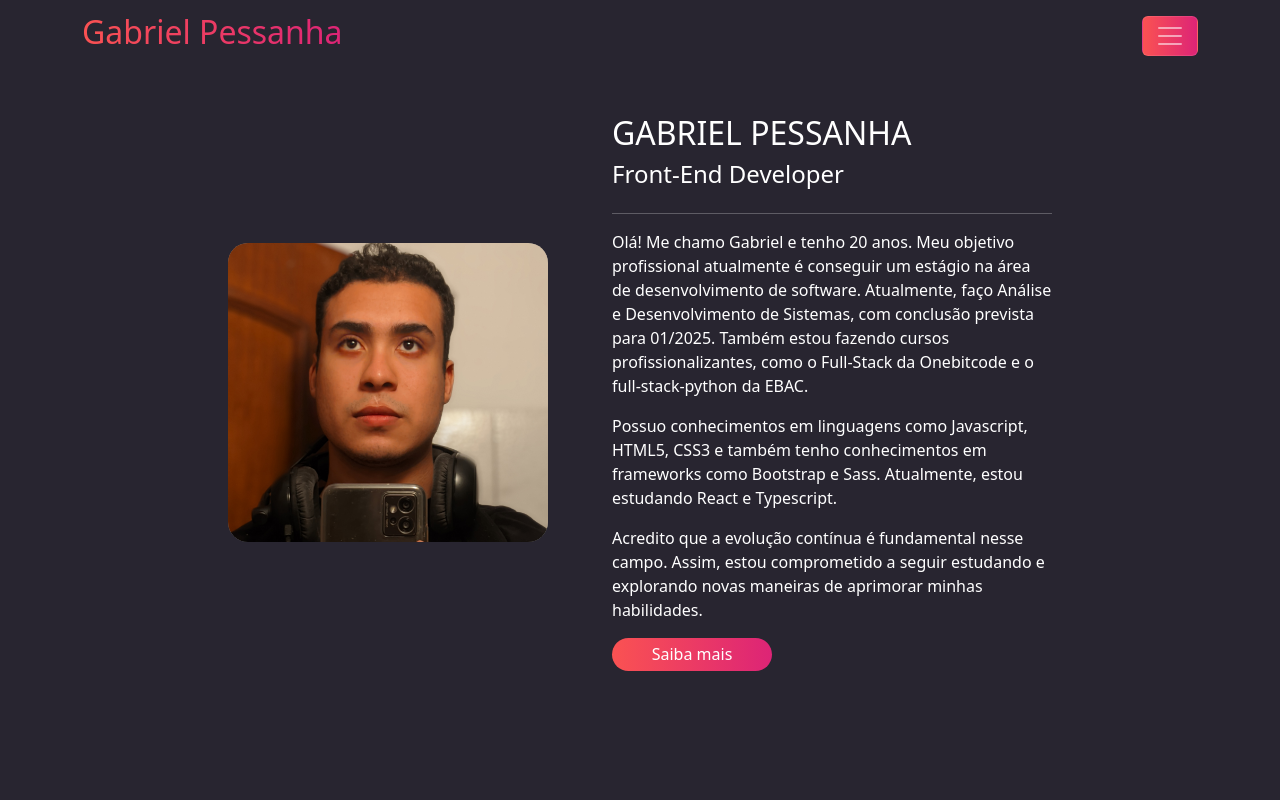
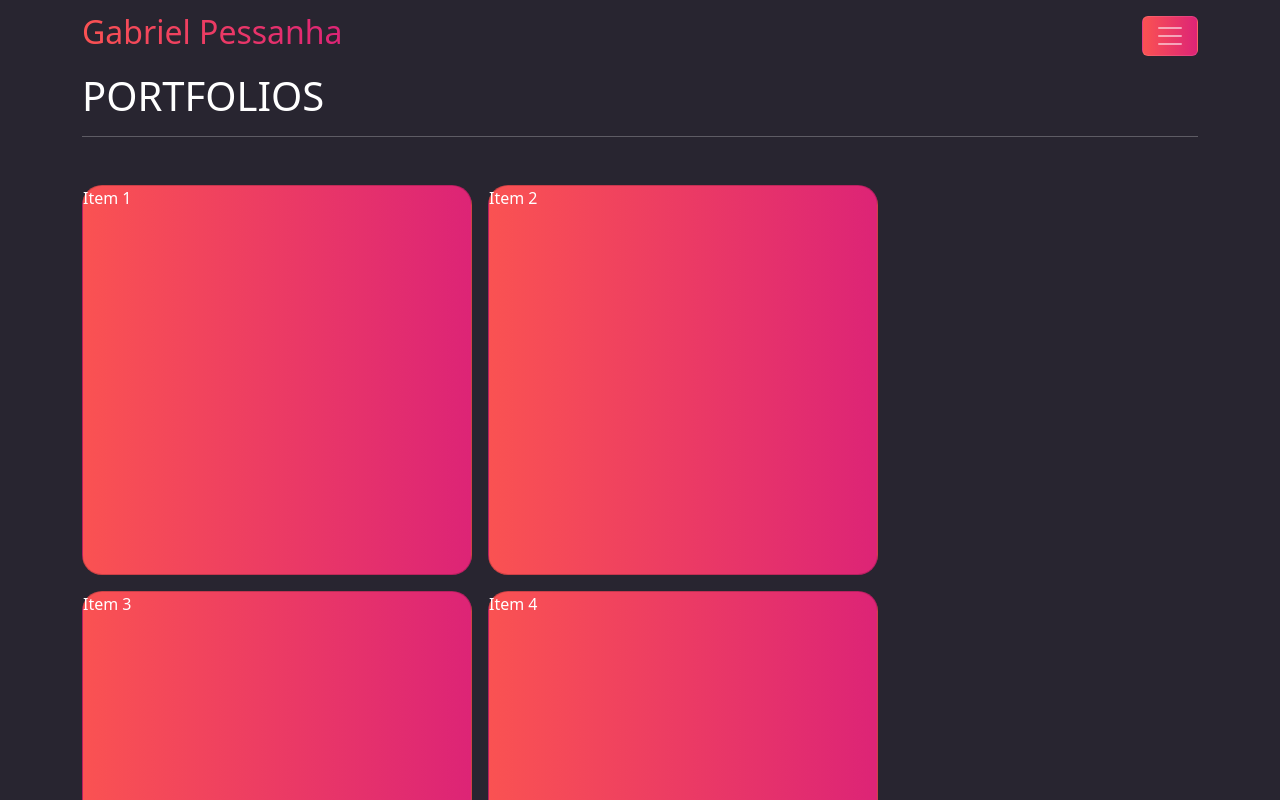
Before and after one commit to gabrielspessanha/portifolio, a React (Vite) app: page / in a window 1280 px wide. Shown: the top 800 px of the page. Built offline with nearby package versions, Linux system fonts and the light colour scheme.

Commit message:
fazendo o layote do portfolio

```diff
--- a/src/App.jsx
+++ b/src/App.jsx
@@ -1,5 +1,7 @@
 import { About } from "./components/About";
+import { Contact } from "./components/Contact";
 import { Header } from "./components/Header";
+import { Portfolio } from "./components/Portfolio";
 
 
 
@@ -10,7 +12,7 @@ function App() {
   return (
    <div id="portifolio">
     <Header />
-    <About />
+    <Portfolio />
    </div>
   )
 }
--- a/src/components/About/index.jsx
+++ b/src/components/About/index.jsx
@@ -9,9 +9,9 @@ export function About(){
                 <img src={Avatar} alt="Gabriel pessanha" />
             </div>
             <div className='about-text'>
-                <h2>GABRIEL PESSANHA</h2>
-                <h4>Front-End <span>Developer</span></h4>
+                <h4 className="title-about">DESENVOLVEDOR <span>FRONT-END</span></h4>
                 <hr />
+                <p className="title-about">SOBRE</p>
 
                 <p>Olá! Me chamo Gabriel e tenho 20 anos. Meu objetivo profissional atualmente é conseguir um estágio na área de desenvolvimento de software. Atualmente, faço Análise e Desenvolvimento de Sistemas, com conclusão prevista para 01/2025. Também estou fazendo cursos profissionalizantes, como o Full-Stack da Onebitcode e o full-stack-python da EBAC.</p>
 
--- a/src/components/About/styles.scss
+++ b/src/components/About/styles.scss
@@ -18,6 +18,13 @@
             border-radius: 20px;
         }
     }
+    .title-about{
+        font-size: 1.5rem;
+        font-weight: 800;
+        background:$gradient;
+        -webkit-background-clip: text;
+        -webkit-text-fill-color: transparent;
+    }
 
     .about-text{
         max-width: 440px;
@@ -34,6 +41,11 @@
             background: $gradient;
             color: #fff;
             border: none;
+            transition: .2s;
+
+            &:hover{
+                transform: scale(1.15);
+            }
         }
 
     }
--- a/src/components/Contact/index.jsx
+++ b/src/components/Contact/index.jsx
@@ -1,33 +1,32 @@
 
 import {AiFillPhone, AiOutlineMail, AiFillEnvironment } from "react-icons/ai"
 
-
+import './styles.scss';
 
 export function Contact(){
     return(
-       <section id="information">
+       <section className="container" id="information">
+            <h1>CONTATO</h1>
+            <hr />
+
             <div className="info-card">
                 <AiFillPhone className="phone-icon" />
-                <div>
-                    <h3>Telefone</h3>
-                    <p>(21) 97643-5812</p>
-                </div>
+                <h5>Telefone: </h5>
+                <span>+55 (21) 97643-5812</span>
+
             </div>
 
             <div className="info-card">
                 <AiOutlineMail className="email-icon" />
-                <div>
-                    <h3>E-mail</h3>
-                    <p>gabrielpessanha2g@gmail.com</p>
-                </div>
+                <h5>E-mail: </h5>
+                <span>gabrielpessanha2g@gmail.com</span>
             </div>
 
             <div className="info-card">
                 <AiFillEnvironment className="pin-icon" />
-                <div>
-                    <h3>Localização</h3>
-                    <p>Rio de Janeiro / RJ</p>
-                </div>
+                <h5>Localização: </h5>
+                <span>Rio de Janeiro / RJ</span>
+
             </div>
 
 
--- /dev/null
+++ b/src/components/Contact/styles.scss
@@ -0,0 +1,50 @@
+@import '../../styles/variables.scss';
+#information{
+    max-width: 700px;
+    display: flex;
+    flex-direction: column;
+    justify-content: center;
+    height: 80vh;
+
+    h1{
+        font-size: 1.5rem;
+        font-weight: 800;
+        background:$gradient;
+        -webkit-background-clip: text;
+        -webkit-text-fill-color: transparent;
+    }
+
+    .info-card{
+        display: flex;
+        max-width: 500px;
+        align-items: center;
+        padding: .3rem 2rem;
+        border-radius: 20px;
+        background: $gradient;
+        gap: 2rem;
+        margin-bottom: 10px;
+        transition: .2s;
+
+        &:hover{
+            transform: translateX(-10px);
+        }
+
+        h5{
+            margin: 0;
+        }
+
+        span{
+            font-size: 1.2rem;
+        }
+    }
+
+    .phone-icon{
+        color: rgb(0, 132, 255);
+    }
+    .email-icon{
+        color: rgb(255, 196, 0);
+    }
+    .pin-icon{
+        color: rgb(113, 248, 2);
+    }
+}
--- /dev/null
+++ b/src/components/Portfolio/index.jsx
@@ -0,0 +1,22 @@
+
+import './styles.scss'
+
+
+export function Portfolio(){
+    return(
+        <div className="container">
+            <header>
+                <h1>PORTFOLIOS</h1>
+                <hr />
+            </header>
+
+            <div className="portfolio-container">
+                <div className='card'>Item 1</div>
+                <div className='card'>Item 2</div>
+                <div className='card'>Item 3</div>
+                <div className='card'>Item 4</div>
+
+            </div>
+        </div>
+    )
+}
--- /dev/null
+++ b/src/components/Portfolio/styles.scss
@@ -0,0 +1,28 @@
+@import '../../styles/variables.scss';
+.container{
+
+
+
+}
+
+
+.portfolio-container{
+    display: flex;
+    flex-wrap: wrap;
+    gap: 1rem;
+    margin-top: 3rem;
+
+
+    .card{
+        width: 390px;
+        height: 390px;
+        border-radius: 20px;
+        background: $gradient;
+        color: white;
+        transition: .3s;
+
+        &:hover{
+            transform: scale(1.05);
+        }
+    }
+}
```
